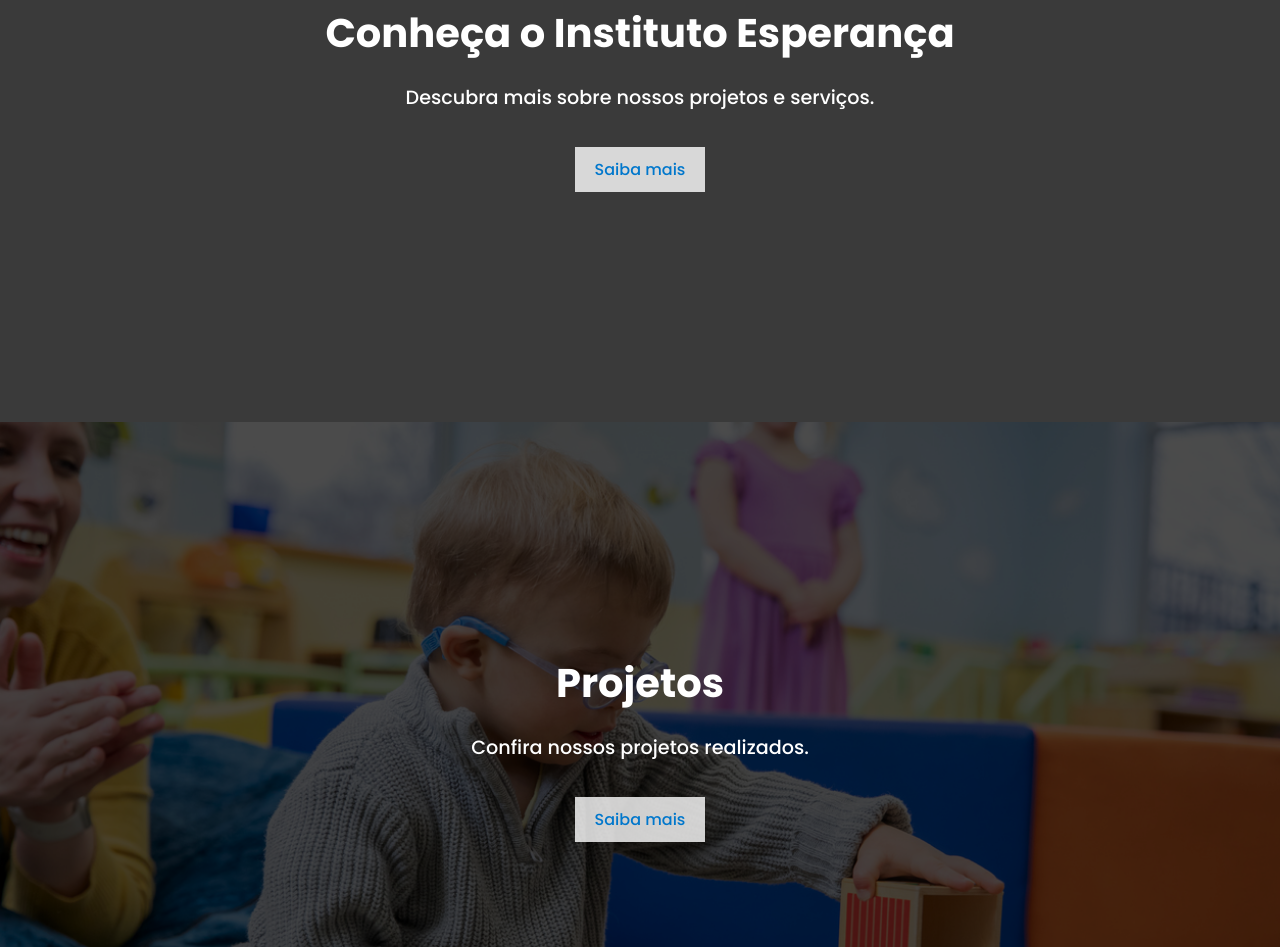
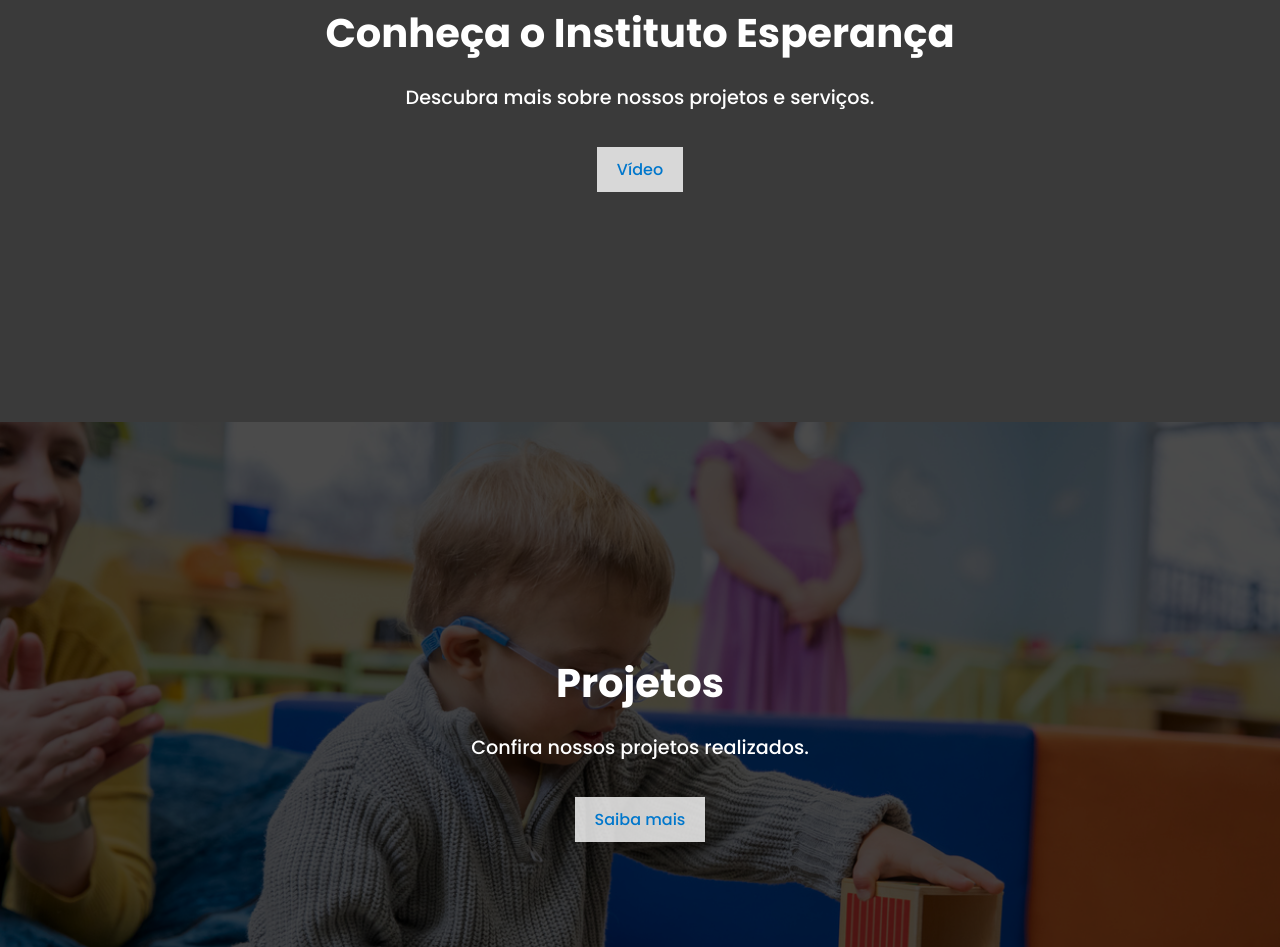
Before and after one commit to MatheusDClima/website_instituto, a plain HTML site: page index.html in a window 1280 px wide. Shown: the part 975-1922 px from the top of the page. Drawn offline with Linux system fonts and the light colour scheme.

Commit message:
btn sobre

```diff
--- a/index.html
+++ b/index.html
@@ -51,7 +51,7 @@
       <div class="hero-content">
         <h2> Conheça o Instituto Esperança</h2>
         <p>Descubra mais sobre nossos projetos e serviços.</p>
-        <a class="btn-video" href="sobre.html" id="abrir-video">Saiba mais</a>
+        <a class="btn-video" href="sobre.html" id="abrir-video">Vídeo</a>
 
       </div>
     </section>
```
